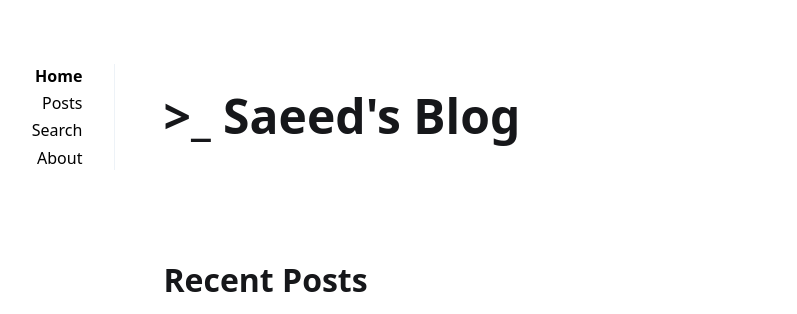
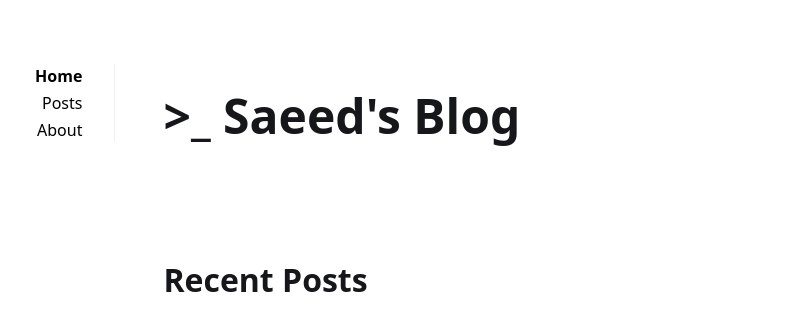
Before and after one commit to saeedodak/saeedodak.github.io, a Jekyll site: the page built from index.markdown, in a window 1280 px wide. Shown: the top 314 px of the page, without its empty margins (306-1103 px from the left). Built offline with Jekyll 4.4.1, drawn with Linux system fonts in a browser that asks for light colours.

Commit message:
commit 0.1

```diff
--- a/_layouts/start.html
+++ b/_layouts/start.html
@@ -30,7 +30,7 @@
                 <ul>
                     <li><a href="/" class="active">Home</a></li>
                     <li><a href="/posts" >Posts</a></li>
-                    <li><a href="/search" >Search</a></li>
+                    <!-- <li><a href="/search" >Search</a></li> -->
                     <li><a href="/about" >About</a></li>
                     <!-- <li><a href="/support" >Support</a></li> -->
                 </ul>
```
